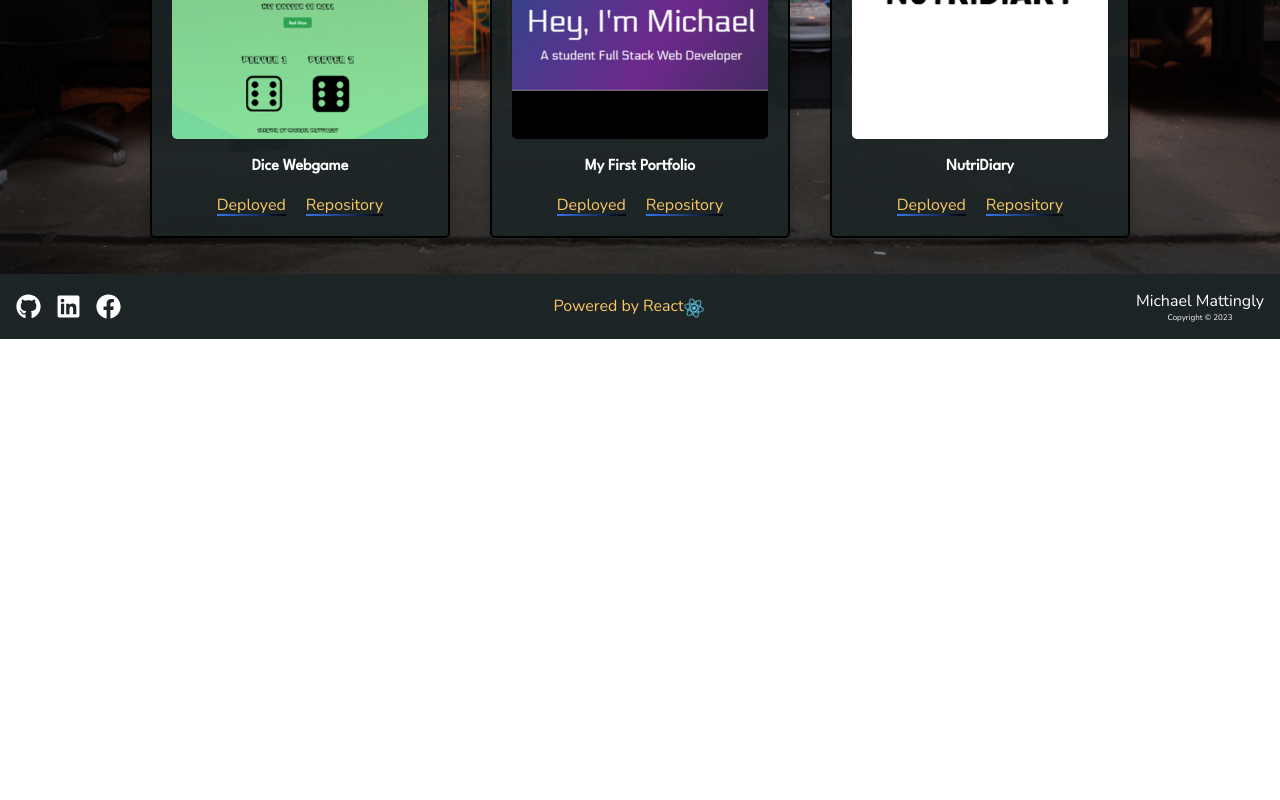
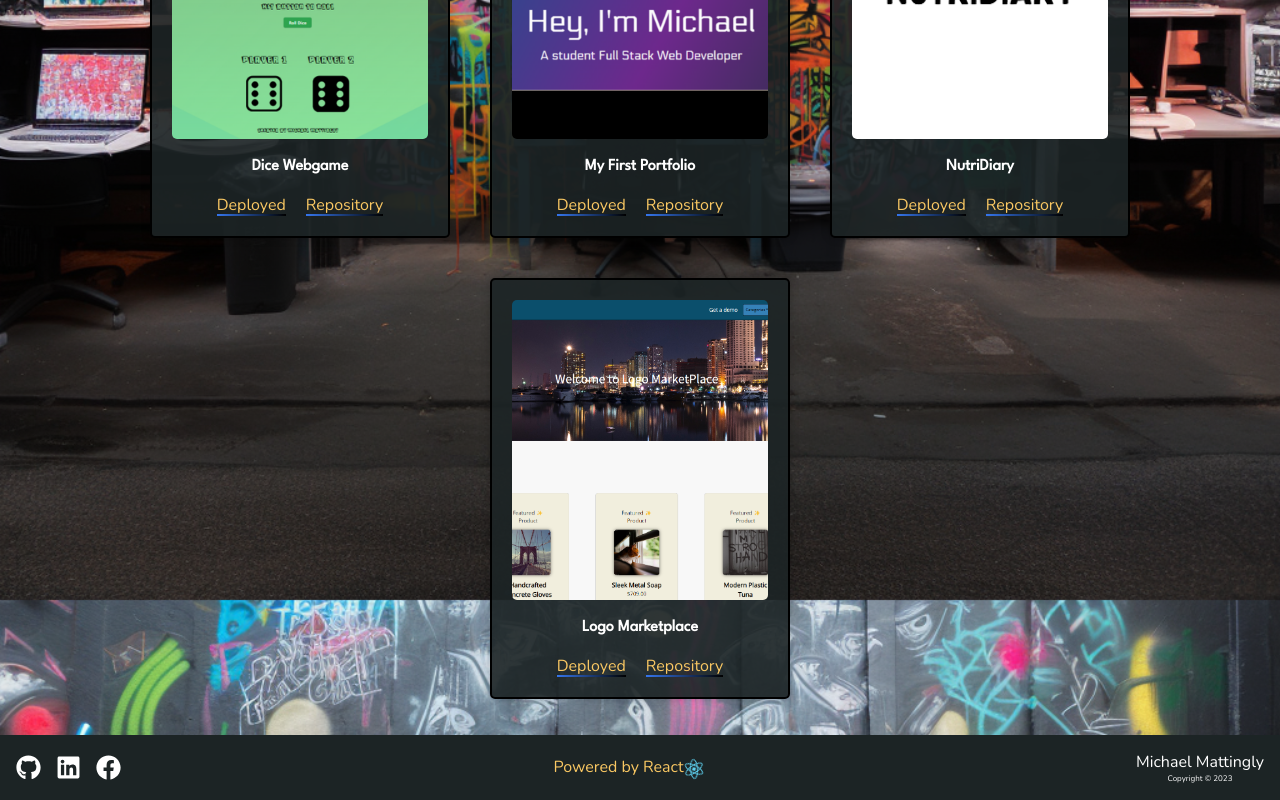
Before and after one commit to mamattingly/react-portfolio, a React (Vite) app: page /projects in a window 1280 px wide. Shown: the part 744-1544 px from the top of the page. Before the commit the page ends 1083 px from the top, so only its background shows below. Built offline with nearby package versions, Linux system fonts and the light colour scheme.

Commit message:
added Logo MarketPlace

```diff
--- a/src/routes/Contact/Contact.jsx
+++ b/src/routes/Contact/Contact.jsx
@@ -103,7 +103,11 @@ export const Contact = () => {
   return (
     <form ref={form} onSubmit={sendEmail} className="contact-form">
       <h2>Contact Me</h2>
-      {isFormSubmitted ? (<p className="success-message" style={{ color: 'green' }}>Thank you for reaching out!</p>) : null}
+      {isFormSubmitted ? (
+        <p className="success-message" style={{ color: 'green' }}>Thank you for reaching out!</p>
+
+      )
+        : null}
       <label>Name</label>
       {isNameValid ? null : <p className="error-message" style={{ color: 'red' }}>Name is required.</p>}
       <input
--- a/src/routes/Projects/Projects.jsx
+++ b/src/routes/Projects/Projects.jsx
@@ -8,6 +8,7 @@ import deploymentCheatsheetReactImg from "../../assets/images/projects/deploymen
 import diceWebgameImg from "../../assets/images/projects/dice-webgame.png";
 import myFirstPortfolioImg from "../../assets/images/projects/my-first-portfolio.png";
 import nutriDiaryImg from "../../assets/images/projects/NutriDiary.png";
+import logoMarketplaceImg from "../../assets/images/projects/LogoMarketPlace.png";
 
 // Object to store information about each project. Add new projects here and import the image above.
 const webpageInfo = [
@@ -47,6 +48,12 @@ const webpageInfo = [
     repoUrl: "https://github.com/MeanBean87/ucb-project-one",
     title: "NutriDiary",
   },
+  {
+    img: logoMarketplaceImg,
+    deployedUrl: "https://logo-marketplace-f9aad311ca28.herokuapp.com/",
+    repoUrl: "https://github.com/joellongaresjr/Logo-Marketplace",
+    title: "Logo Marketplace",
+  }
 ];
 
 // Projects section renders the Projects page and displays the projects.
```
Also changed, not shown: src/assets/images/projects/LogoMarketPlace.png (added).
